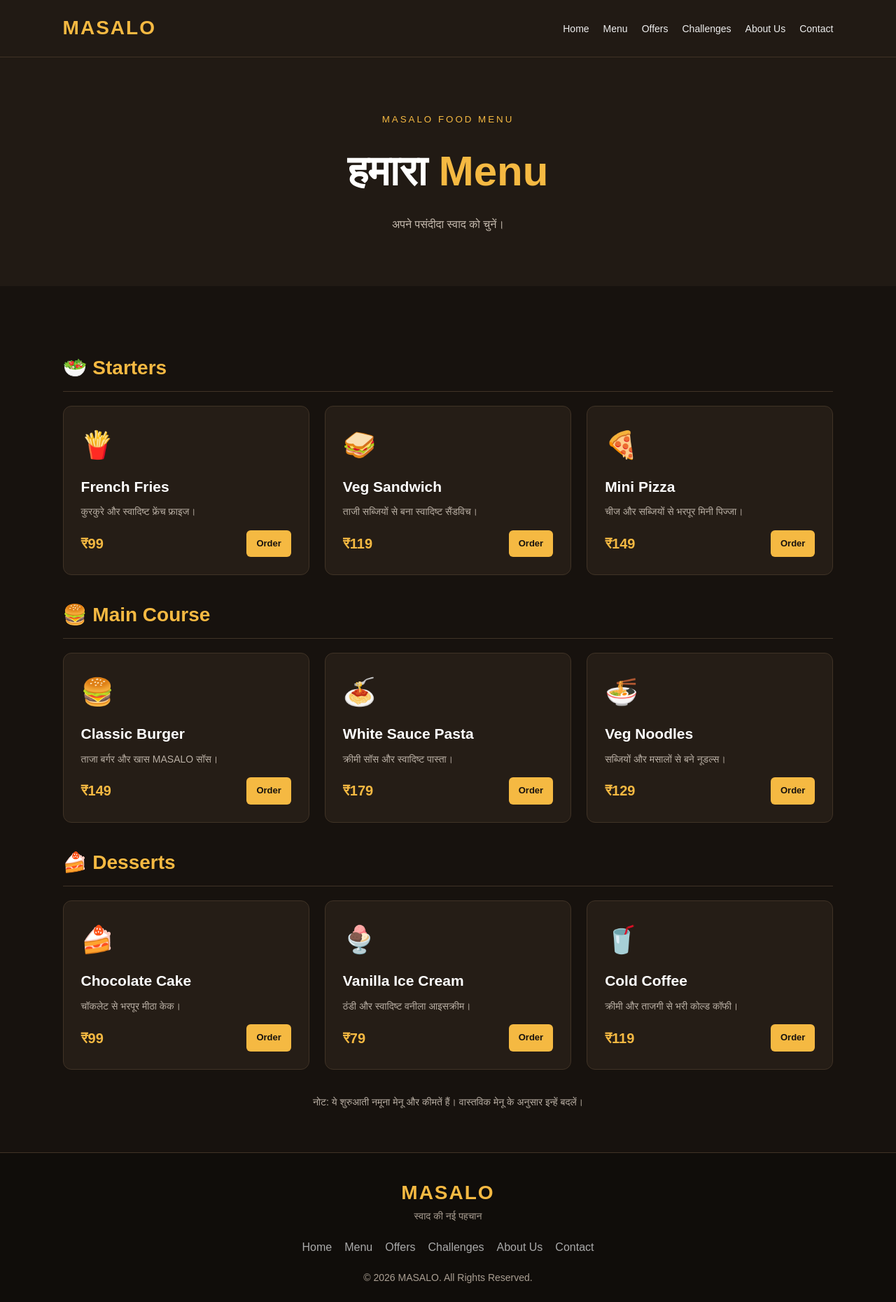
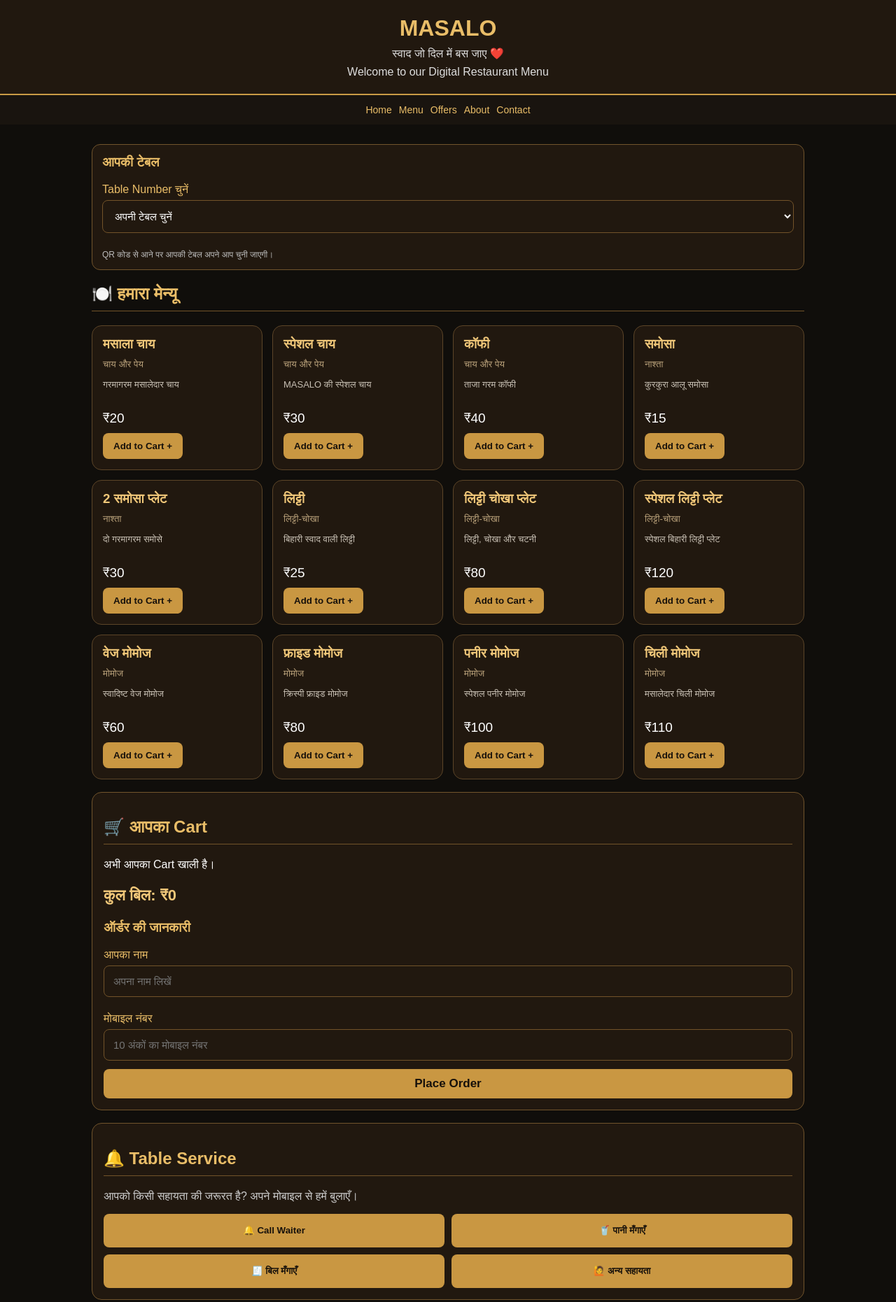
Before and after one commit to onebite-restaurant/masalo-restaurant, a plain HTML site: page menu.html in a window 1280 px wide. Shown: the top 1861 px of the page at 70% size. Drawn offline with Linux system fonts and the light colour scheme.

Commit message:
Revamp menu.html for digital restaurant interface
Updated the menu HTML structure and styles for a digital restaurant menu, including new sections for table selection, cart management, and order tracking.

```diff
--- a/menu.html
+++ b/menu.html
@@ -2,426 +2,349 @@
 <!DOCTYPE html>
 <html lang="hi">
 <head>
-  <meta charset="UTF-8">
-  <meta name="viewport" content="width=device-width, initial-scale=1.0">
-  <meta name="theme-color" content="#17120e">
-  <meta name="description" content="MASALO Food Menu - स्वादिष्ट खाने और शानदार व्यंजनों की सूची।">
-  <title>MASALO | Food Menu</title>
+<meta charset="UTF-8">
+<meta name="viewport" content="width=device-width, initial-scale=1.0">
+<meta name="theme-color" content="#17110b">
+<title>MASALO | Digital Menu</title>
 
-  <link rel="stylesheet" href="style.css">
-
-  <style>
-    * {
-      margin: 0;
-      padding: 0;
-      box-sizing: border-box;
-    }
-
-    body {
-      font-family: Arial, sans-serif;
-      background: #17120e;
-      color: #fff;
-      line-height: 1.6;
-    }
-
-    a {
-      text-decoration: none;
-      color: inherit;
-    }
-
-    .navbar {
-      display: flex;
-      justify-content: space-between;
-      align-items: center;
-      padding: 18px 7%;
-      background: #211a14;
-      border-bottom: 1px solid #403326;
-      position: sticky;
-      top: 0;
-      z-index: 100;
-    }
-
-    .logo {
-      font-size: 28px;
-      font-weight: bold;
-      color: #f5b942;
-      letter-spacing: 2px;
-    }
-
-    .nav-links {
-      display: flex;
-      gap: 20px;
-      list-style: none;
-      flex-wrap: wrap;
-    }
-
-    .nav-links a {
-      color: #eee;
-      font-size: 14px;
-    }
-
-    .nav-links a:hover {
-      color: #f5b942;
-    }
-
-    .page-hero {
-      text-align: center;
-      padding: 75px 7%;
-      background: #211a14;
-    }
-
-    .page-hero small {
-      color: #f5b942;
-      letter-spacing: 3px;
-    }
-
-    .page-hero h1 {
-      font-size: clamp(35px, 6vw, 60px);
-      margin: 15px 0;
-    }
-
-    .page-hero h1 span {
-      color: #f5b942;
-    }
-
-    .page-hero p {
-      color: #c5baae;
-    }
-
-    .menu-section {
-      padding: 60px 7%;
-    }
-
-    .category-title {
-      color: #f5b942;
-      font-size: 28px;
-      margin: 35px 0 20px;
-      border-bottom: 1px solid #403326;
-      padding-bottom: 10px;
-    }
-
-    .menu-grid {
-      display: grid;
-      grid-template-columns: repeat(3, 1fr);
-      gap: 22px;
-    }
-
-    .menu-card {
-      background: #251d16;
-      border: 1px solid #403326;
-      border-radius: 12px;
-      padding: 25px;
-      transition: 0.3s;
-    }
-
-    .menu-card:hover {
-      transform: translateY(-5px);
-      border-color: #f5b942;
-    }
-
-    .food-icon {
-      font-size: 38px;
-      margin-bottom: 12px;
-    }
-
-    .menu-card h3 {
-      font-size: 21px;
-      margin-bottom: 8px;
-    }
-
-    .menu-card p {
-      color: #b9afa4;
-      font-size: 14px;
-      margin-bottom: 15px;
-    }
-
-    .price-row {
-      display: flex;
-      justify-content: space-between;
-      align-items: center;
-      gap: 10px;
-    }
-
-    .price {
-      color: #f5b942;
-      font-size: 20px;
-      font-weight: bold;
-    }
-
-    .order-btn {
-      background: #f5b942;
-      color: #17120e;
-      padding: 9px 14px;
-      border-radius: 6px;
-      font-size: 13px;
-      font-weight: bold;
-    }
-
-    .order-btn:hover {
-      background: #ffd36c;
-    }
-
-    .notice {
-      text-align: center;
-      color: #b9afa4;
-      margin-top: 35px;
-      font-size: 14px;
-    }
-
-    .footer {
-      background: #100d0a;
-      padding: 35px 7%;
-      text-align: center;
-      border-top: 1px solid #403326;
-    }
-
-    .footer p {
-      color: #a99e92;
-      font-size: 14px;
-    }
-
-    .footer-links {
-      margin: 20px 0;
-      display: flex;
-      justify-content: center;
-      flex-wrap: wrap;
-      gap: 18px;
-    }
-
-    .footer-links a:hover {
-      color: #f5b942;
-    }
-
-    @media (max-width: 800px) {
-      .navbar {
-        flex-direction: column;
-        gap: 15px;
-      }
-
-      .nav-links {
-        justify-content: center;
-        gap: 12px;
-      }
-
-      .nav-links a {
-        font-size: 12px;
-      }
-
-      .menu-grid {
-        grid-template-columns: 1fr;
-      }
-
-      .page-hero {
-        padding: 55px 7%;
-      }
-    }
-  </style>
+<style>
+*{box-sizing:border-box}
+body{margin:0;background:#100e0b;color:#fff;font-family:Arial,sans-serif}
+header{background:#21180f;padding:22px 15px;text-align:center;border-bottom:2px solid #c99b45}
+header h1{color:#e9bd68;font-size:32px;margin:0}
+header p{color:#ddd;margin:8px 0 0}
+nav{display:flex;justify-content:center;flex-wrap:wrap;gap:10px;padding:13px;background:#19140f}
+nav a{color:#e9bd68;text-decoration:none;font-size:14px}
+.container{max-width:1050px;margin:auto;padding:16px}
+.section-title{color:#e9bd68;border-bottom:1px solid #725329;padding-bottom:10px}
+.info{background:#21180f;border:1px solid #71542c;padding:14px;border-radius:12px;margin:12px 0}
+input,select{width:100%;padding:13px;border-radius:8px;border:1px solid #725329;background:#21180f;color:white;margin:6px 0 12px;font-size:15px}
+label{display:block;color:#e9bd68;margin-top:10px}
+.menu-grid{display:grid;grid-template-columns:repeat(auto-fit,minmax(220px,1fr));gap:14px}
+.food{background:#21180f;border:1px solid #5c4528;border-radius:14px;padding:15px}
+.food h3{color:#f0c779;margin:0 0 8px}
+.price{font-size:19px;color:#fff;margin:10px 0}
+.food p{color:#c8c0b4;font-size:13px;min-height:32px}
+button{background:#c99742;color:#17110b;border:0;padding:11px 15px;border-radius:8px;font-weight:bold;cursor:pointer}
+button:disabled{opacity:.5;cursor:not-allowed}
+.secondary{background:#3a3024;color:#fff;border:1px solid #8b6b38}
+.quantity{display:flex;align-items:center;gap:12px;margin-top:12px}
+.quantity button{width:38px;height:36px;padding:0;font-size:20px}
+.cart-item{display:flex;justify-content:space-between;align-items:center;gap:10px;padding:12px 0;border-bottom:1px solid #51402b}
+.cart-item small{color:#d4bd93}
+.total{font-size:22px;color:#f0c779;font-weight:bold}
+.action-grid{display:grid;grid-template-columns:repeat(2,1fr);gap:10px}
+.action-grid button{width:100%;min-height:48px}
+.panel{background:#21180f;border:1px solid #71542c;padding:16px;border-radius:14px;margin:18px 0}
+.result{padding:13px;border-radius:9px;background:#183322;color:#b9f3c8;margin-top:12px;overflow-wrap:anywhere}
+.error{background:#481d1d;color:#ffd1d1;padding:12px;border-radius:9px;margin-top:10px}
+footer{text-align:center;color:#aaa;padding:25px}
+.hidden{display:none}
+</style>
 </head>
 
 <body>
 
-  <!-- HEADER -->
+<header>
+<h1>MASALO</h1>
+<p>स्वाद जो दिल में बस जाए ❤️</p>
+<p>Welcome to our Digital Restaurant Menu</p>
+</header>
 
-  <header class="navbar">
+<nav>
+<a href="index.html">Home</a>
+<a href="menu.html">Menu</a>
+<a href="offers.html">Offers</a>
+<a href="about.html">About</a>
+<a href="contact.html">Contact</a>
+</nav>
 
-    <a href="index.html" class="logo">
-      MASALO
-    </a>
+<div class="container">
 
-    <nav>
-      <ul class="nav-links">
-        <li><a href="index.html">Home</a></li>
-        <li><a href="menu.html">Menu</a></li>
-        <li><a href="offers.html">Offers</a></li>
-        <li><a href="challenges.html">Challenges</a></li>
-        <li><a href="about.html">About Us</a></li>
-        <li><a href="contact.html">Contact</a></li>
-      </ul>
-    </nav>
+<div class="info">
+<h3 style="color:#e9bd68;margin-top:0">आपकी टेबल</h3>
+<label>Table Number चुनें</label>
+<select id="tableNumber">
+<option value="">अपनी टेबल चुनें</option>
+</select>
+<p style="font-size:12px;color:#bbb;margin-bottom:0">
+QR कोड से आने पर आपकी टेबल अपने आप चुनी जाएगी।
+</p>
+</div>
 
-  </header>
+<h2 class="section-title">🍽️ हमारा मेन्यू</h2>
+<div id="menuGrid" class="menu-grid"></div>
 
-  <!-- PAGE HERO -->
+<div class="panel" id="cart">
+<h2 class="section-title">🛒 आपका Cart</h2>
+<div id="cartItems">अभी आपका Cart खाली है।</div>
+<p class="total">कुल बिल: ₹<span id="grandTotal">0</span></p>
 
-  <section class="page-hero">
+<h3 style="color:#e9bd68">ऑर्डर की जानकारी</h3>
+<label>आपका नाम</label>
+<input id="customerName" placeholder="अपना नाम लिखें" maxlength="60">
 
-    <small>MASALO FOOD MENU</small>
+<label>मोबाइल नंबर</label>
+<input id="customerPhone" type="tel" placeholder="10 अंकों का मोबाइल नंबर" maxlength="15">
 
-    <h1>
-      हमारा <span>Menu</span>
-    </h1>
+<button id="placeOrderBtn" style="width:100%;font-size:17px">
+Place Order
+</button>
 
-    <p>
-      अपने पसंदीदा स्वाद को चुनें।
-    </p>
+<div id="orderMessage"></div>
+</div>
 
-  </section>
+<div class="panel">
+<h2 class="section-title">🔔 Table Service</h2>
+<p style="color:#ccc">आपको किसी सहायता की जरूरत है? अपने मोबाइल से हमें बुलाएँ।</p>
+<div class="action-grid">
+<button onclick="sendService('Call Waiter')">🔔 Call Waiter</button>
+<button onclick="sendService('Water Please')">🥤 पानी मँगाएँ</button>
+<button onclick="sendService('Request Bill')">🧾 बिल मँगाएँ</button>
+<button onclick="sendService('Other Help')">🙋 अन्य सहायता</button>
+</div>
+<div id="serviceMessage"></div>
+</div>
 
-  <!-- MENU -->
+<div class="panel">
+<h2 class="section-title">📦 अपना ऑर्डर Track करें</h2>
+<label>अपना Tracking Code डालें</label>
+<input id="trackingInput" placeholder="अपना 32 अक्षरों वाला Tracking Code डालें">
+<button onclick="startTracking()" style="width:100%">Track My Order</button>
+<div id="trackingResult"></div>
+</div>
 
-  <main class="menu-section">
+</div>
 
-    <!-- STARTERS -->
+<footer>
+MASALO Restaurant<br>
+Call / WhatsApp: +91 9241744280<br>
+Thank you for visiting MASALO ❤️
+</footer>
 
-    <h2 class="category-title">
-      🥗 Starters
-    </h2>
+<script type="module" src="script.js"></script>
 
-    <div class="menu-grid">
+<script>
+const products = [
+ {id:1,name:"मसाला चाय",category:"चाय और पेय",price:20,description:"गरमागरम मसालेदार चाय"},
+ {id:2,name:"स्पेशल चाय",category:"चाय और पेय",price:30,description:"MASALO की स्पेशल चाय"},
+ {id:3,name:"कॉफी",category:"चाय और पेय",price:40,description:"ताजा गरम कॉफी"},
+ {id:4,name:"समोसा",category:"नाश्ता",price:15,description:"कुरकुरा आलू समोसा"},
+ {id:5,name:"2 समोसा प्लेट",category:"नाश्ता",price:30,description:"दो गरमागरम समोसे"},
+ {id:6,name:"लिट्टी",category:"लिट्टी-चोखा",price:25,description:"बिहारी स्वाद वाली लिट्टी"},
+ {id:7,name:"लिट्टी चोखा प्लेट",category:"लिट्टी-चोखा",price:80,description:"लिट्टी, चोखा और चटनी"},
+ {id:8,name:"स्पेशल लिट्टी प्लेट",category:"लिट्टी-चोखा",price:120,description:"स्पेशल बिहारी लिट्टी प्लेट"},
+ {id:9,name:"वेज मोमोज",category:"मोमोज",price:60,description:"स्वादिष्ट वेज मोमोज"},
+ {id:10,name:"फ्राइड मोमोज",category:"मोमोज",price:80,description:"क्रिस्पी फ्राइड मोमोज"},
+ {id:11,name:"पनीर मोमोज",category:"मोमोज",price:100,description:"स्पेशल पनीर मोमोज"},
+ {id:12,name:"चिली मोमोज",category:"मोमोज",price:110,description:"मसालेदार चिली मोमोज"}
+];
 
-      <div class="menu-card">
-        <div class="food-icon">🍟</div>
-        <h3>French Fries</h3>
-        <p>कुरकुरे और स्वादिष्ट फ्रेंच फ्राइज।</p>
-        <div class="price-row">
-          <span class="price">₹99</span>
-          <a class="order-btn" href="https://wa.me/919241744280?text=I%20want%20to%20order%20French%20Fries" target="_blank" rel="noopener">Order</a>
-        </div>
-      </div>
+const cart = {};
+const menuGrid = document.getElementById("menuGrid");
 
-      <div class="menu-card">
-        <div class="food-icon">🥪</div>
-        <h3>Veg Sandwich</h3>
-        <p>ताजी सब्जियों से बना स्वादिष्ट सैंडविच।</p>
-        <div class="price-row">
-          <span class="price">₹119</span>
-          <a class="order-btn" href="https://wa.me/919241744280?text=I%20want%20to%20order%20Veg%20Sandwich" target="_blank" rel="noopener">Order</a>
-        </div>
-      </div>
+for(let i=1;i<=20;i++){
+ const option=document.createElement("option");
+ option.value=i;
+ option.textContent="Table "+i;
+ document.getElementById("tableNumber").appendChild(option);
+}
 
-      <div class="menu-card">
-        <div class="food-icon">🍕</div>
-        <h3>Mini Pizza</h3>
-        <p>चीज और सब्जियों से भरपूर मिनी पिज्जा।</p>
-        <div class="price-row">
-          <span class="price">₹149</span>
-          <a class="order-btn" href="https://wa.me/919241744280?text=I%20want%20to%20order%20Mini%20Pizza" target="_blank" rel="noopener">Order</a>
-        </div>
-      </div>
+const params = new URLSearchParams(location.search);
+const qrTable = Number(params.get("table"));
 
+if(Number.isInteger(qrTable) && qrTable>=1 && qrTable<=20){
+ document.getElementById("tableNumber").value=String(qrTable);
+ document.getElementById("tableNumber").disabled=true;
+}
+
+function renderMenu(){
+ menuGrid.innerHTML="";
+ products.forEach(p=>{
+  const card=document.createElement("div");
+  card.className="food";
+  card.innerHTML=`
+   <h3>${p.name}</h3>
+   <small style="color:#b9a17a">${p.category}</small>
+   <p>${p.description}</p>
+   <div class="price">₹${p.price}</div>
+   <button onclick="addItem(${p.id})">Add to Cart +</button>
+  `;
+  menuGrid.appendChild(card);
+ });
+}
+
+function addItem(id){
+ cart[id]=(cart[id]||0)+1;
+ renderCart();
+}
+
+function changeQty(id,change){
+ cart[id]=(cart[id]||0)+change;
+ if(cart[id]<=0) delete cart[id];
+ renderCart();
+}
+
+function getTotal(){
+ return products.reduce((sum,p)=>sum+p.price*(cart[p.id]||0),0);
+}
+
+function renderCart(){
+ const box=document.getElementById("cartItems");
+ const selected=products.filter(p=>cart[p.id]);
+ if(!selected.length){
+  box.innerHTML="अभी आपका Cart खाली है।";
+ }else{
+  box.innerHTML=selected.map(p=>`
+   <div class="cart-item">
+    <div>
+     <b>${p.name}</b><br>
+     <small>₹${p.price} × ${cart[p.id]} = ₹${p.price*cart[p.id]}</small>
     </div>
+    <div class="quantity">
+     <button class="secondary" onclick="changeQty(${p.id},-1)">−</button>
+     <b>${cart[p.id]}</b>
+     <button onclick="changeQty(${p.id},1)">+</button>
+    </div>
+   </div>
+  `).join("");
+ }
+ document.getElementById("grandTotal").textContent=getTotal();
+}
 
-    <!-- MAIN COURSE -->
+window.addItem=addItem;
+window.changeQty=changeQty;
 
-    <h2 class="category-title">
-      🍔 Main Course
-    </h2>
+document.getElementById("placeOrderBtn").addEventListener("click",async()=>{
+ const message=document.getElementById("orderMessage");
+ const button=document.getElementById("placeOrderBtn");
 
-    <div class="menu-grid">
+ try{
+  if(!window.MASALO) throw new Error("Firebase अभी लोड नहीं हुआ। पेज को कुछ देर बाद फिर खोलें।");
 
-      <div class="menu-card">
-        <div class="food-icon">🍔</div>
-        <h3>Classic Burger</h3>
-        <p>ताजा बर्गर और खास MASALO सॉस।</p>
-        <div class="price-row">
-          <span class="price">₹149</span>
-          <a class="order-btn" href="https://wa.me/919241744280?text=I%20want%20to%20order%20Classic%20Burger" target="_blank" rel="noopener">Order</a>
-        </div>
-      </div>
+  const customerName=document.getElementById("customerName").value.trim();
+  const phone=document.getElementById("customerPhone").value.trim();
+  const tableNumber=Number(document.getElementById("tableNumber").value);
 
-      <div class="menu-card">
-        <div class="food-icon">🍝</div>
-        <h3>White Sauce Pasta</h3>
-        <p>क्रीमी सॉस और स्वादिष्ट पास्ता।</p>
-        <div class="price-row">
-          <span class="price">₹179</span>
-          <a class="order-btn" href="https://wa.me/919241744280?text=I%20want%20to%20order%20White%20Sauce%20Pasta" target="_blank" rel="noopener">Order</a>
-        </div>
-      </div>
+  if(!customerName) throw new Error("अपना नाम लिखें।");
+  if(!/^[0-9+\-\s]{10,15}$/.test(phone)) throw new Error("सही मोबाइल नंबर लिखें।");
+  if(!tableNumber) throw new Error("अपनी टेबल चुनें।");
+  if(getTotal()<=0) throw new Error("पहले Cart में खाना जोड़ें।");
 
-      <div class="menu-card">
-        <div class="food-icon">🍜</div>
-        <h3>Veg Noodles</h3>
-        <p>सब्जियों और मसालों से बने नूडल्स।</p>
-        <div class="price-row">
-          <span class="price">₹129</span>
-          <a class="order-btn" href="https://wa.me/919241744280?text=I%20want%20to%20order%20Veg%20Noodles" target="_blank" rel="noopener">Order</a>
-        </div>
-      </div>
+  const items=products.filter(p=>cart[p.id]).map(p=>({
+   id:p.id,
+   name:p.name,
+   price:p.price,
+   quantity:cart[p.id],
+   subtotal:p.price*cart[p.id]
+  }));
 
+  button.disabled=true;
+  button.textContent="ऑर्डर भेजा जा रहा है...";
+
+  const result=await window.MASALO.placeOrder({
+   customerName,
+   phone,
+   tableNumber,
+   items,
+   total:getTotal()
+  });
+
+  message.innerHTML=`
+   <div class="result">
+    <h3>🎉 आपका ऑर्डर भेज दिया गया!</h3>
+    <p>Table Number: ${result.tableNumber}</p>
+    <p>कुल बिल: ₹${result.total}</p>
+    <p>आपका Tracking Code:</p>
+    <b style="word-break:break-all">${result.trackingCode}</b>
+    <p>इस कोड को सुरक्षित रखें। इसी से ऑर्डर Track कर सकेंगे।</p>
+    <button onclick="copyTracking('${result.trackingCode}')">Tracking Code Copy करें</button>
+   </div>
+  `;
+
+  Object.keys(cart).forEach(k=>delete cart[k]);
+  renderCart();
+
+ }catch(error){
+  message.innerHTML=`<div class="error">${error.message}</div>`;
+ }finally{
+  button.disabled=false;
+  button.textContent="Place Order";
+ }
+});
+
+window.copyTracking=async(code)=>{
+ try{
+  await navigator.clipboard.writeText(code);
+  alert("Tracking Code कॉपी हो गया।");
+ }catch(e){
+  alert("आपका Tracking Code: "+code);
+ }
+};
+
+window.sendService=async(type)=>{
+ const box=document.getElementById("serviceMessage");
+ try{
+  if(!window.MASALO) throw new Error("Firebase लोड नहीं हुआ।");
+  const table=Number(document.getElementById("tableNumber").value);
+  if(!table) throw new Error("पहले अपनी टेबल चुनें।");
+
+  await window.MASALO.requestService(type,table);
+  box.innerHTML=`<div class="result">आपकी ${type} की रिक्वेस्ट भेज दी गई है। वेटर को सूचना मिल गई है।</div>`;
+ }catch(error){
+  box.innerHTML=`<div class="error">${error.message}</div>`;
+ }
+};
+
+let stopTracking=null;
+
+window.startTracking=()=>{
+ const code=document.getElementById("trackingInput").value.trim();
+ const box=document.getElementById("trackingResult");
+
+ if(stopTracking){
+  stopTracking();
+  stopTracking=null;
+ }
+
+ try{
+  if(!window.MASALO) throw new Error("Firebase लोड नहीं हुआ।");
+
+  box.innerHTML="ऑर्डर की जानकारी खोज रहे हैं...";
+
+  stopTracking=window.MASALO.trackOrder(code,data=>{
+   if(!data){
+    box.innerHTML='<div class="error">यह Tracking Code नहीं मिला। कृपया जाँचें।</div>';
+    return;
+   }
+
+   const labels={
+    Pending:"ऑर्डर प्राप्त हुआ",
+    Accepted:"ऑर्डर स्वीकार किया गया",
+    Preparing:"आपका खाना तैयार हो रहा है",
+    Ready:"आपका ऑर्डर तैयार है",
+    Completed:"ऑर्डर पूरा हो गया",
+    Cancelled:"ऑर्डर रद्द कर दिया गया"
+   };
+
+   box.innerHTML=`
+    <div class="result">
+     <h3>ऑर्डर की स्थिति</h3>
+     <p>${labels[data.status]||data.status}</p>
+     <p>Table: ${data.tableNumber}</p>
+     <p>Order Total: ₹${data.total}</p>
     </div>
+   `;
+  });
 
-    <!-- DESSERTS -->
+ }catch(error){
+  box.innerHTML=`<div class="error">${error.message}</div>`;
+ }
+};
 
-    <h2 class="category-title">
-      🍰 Desserts
-    </h2>
-
-    <div class="menu-grid">
-
-      <div class="menu-card">
-        <div class="food-icon">🍰</div>
-        <h3>Chocolate Cake</h3>
-        <p>चॉकलेट से भरपूर मीठा केक।</p>
-        <div class="price-row">
-          <span class="price">₹99</span>
-          <a class="order-btn" href="https://wa.me/919241744280?text=I%20want%20to%20order%20Chocolate%20Cake" target="_blank" rel="noopener">Order</a>
-        </div>
-      </div>
-
-      <div class="menu-card">
-        <div class="food-icon">🍨</div>
-        <h3>Vanilla Ice Cream</h3>
-        <p>ठंडी और स्वादिष्ट वनीला आइसक्रीम।</p>
-        <div class="price-row">
-          <span class="price">₹79</span>
-          <a class="order-btn" href="https://wa.me/919241744280?text=I%20want%20to%20order%20Vanilla%20Ice%20Cream" target="_blank" rel="noopener">Order</a>
-        </div>
-      </div>
-
-      <div class="menu-card">
-        <div class="food-icon">🥤</div>
-        <h3>Cold Coffee</h3>
-        <p>क्रीमी और ताजगी से भरी कोल्ड कॉफी।</p>
-        <div class="price-row">
-          <span class="price">₹119</span>
-          <a class="order-btn" href="https://wa.me/919241744280?text=I%20want%20to%20order%20Cold%20Coffee" target="_blank" rel="noopener">Order</a>
-        </div>
-      </div>
-
-    </div>
-
-    <p class="notice">
-      नोट: ये शुरुआती नमूना मेनू और कीमतें हैं।
-      वास्तविक मेनू के अनुसार इन्हें बदलें।
-    </p>
-
-  </main>
-
-  <!-- FOOTER -->
-
-  <footer class="footer">
-
-    <div class="logo">
-      MASALO
-    </div>
-
-    <p>
-      स्वाद की नई पहचान
-    </p>
-
-    <div class="footer-links">
-      <a href="index.html">Home</a>
-      <a href="menu.html">Menu</a>
-      <a href="offers.html">Offers</a>
-      <a href="challenges.html">Challenges</a>
-      <a href="about.html">About Us</a>
-      <a href="contact.html">Contact</a>
-    </div>
-
-    <p>
-      © <span id="year"></span> MASALO.
-      All Rights Reserved.
-    </p>
-
-  </footer>
-
-  <script src="script.js"></script>
-
-  <script>
-    document.getElementById("year").textContent =
-      new Date().getFullYear();
-  </script>
+renderMenu();
+renderCart();
+</script>
 
 </body>
 </html>
```
